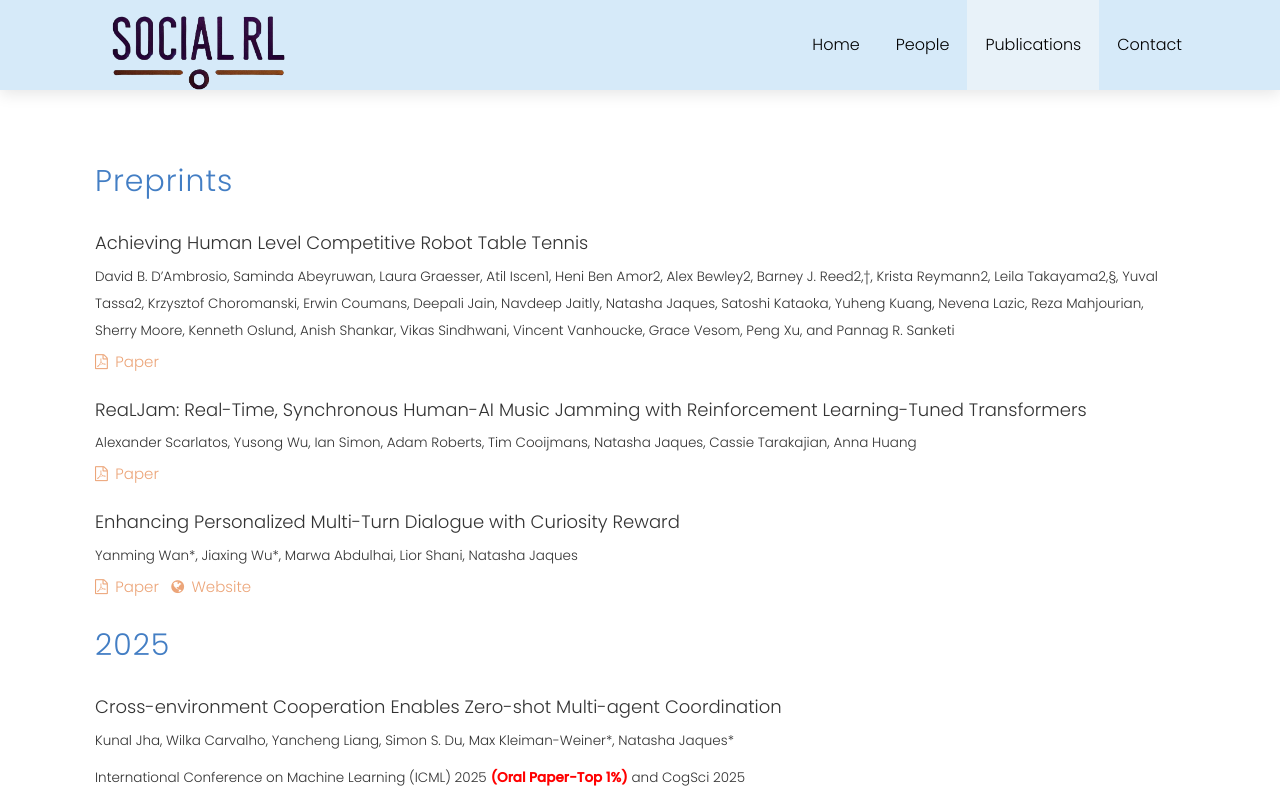
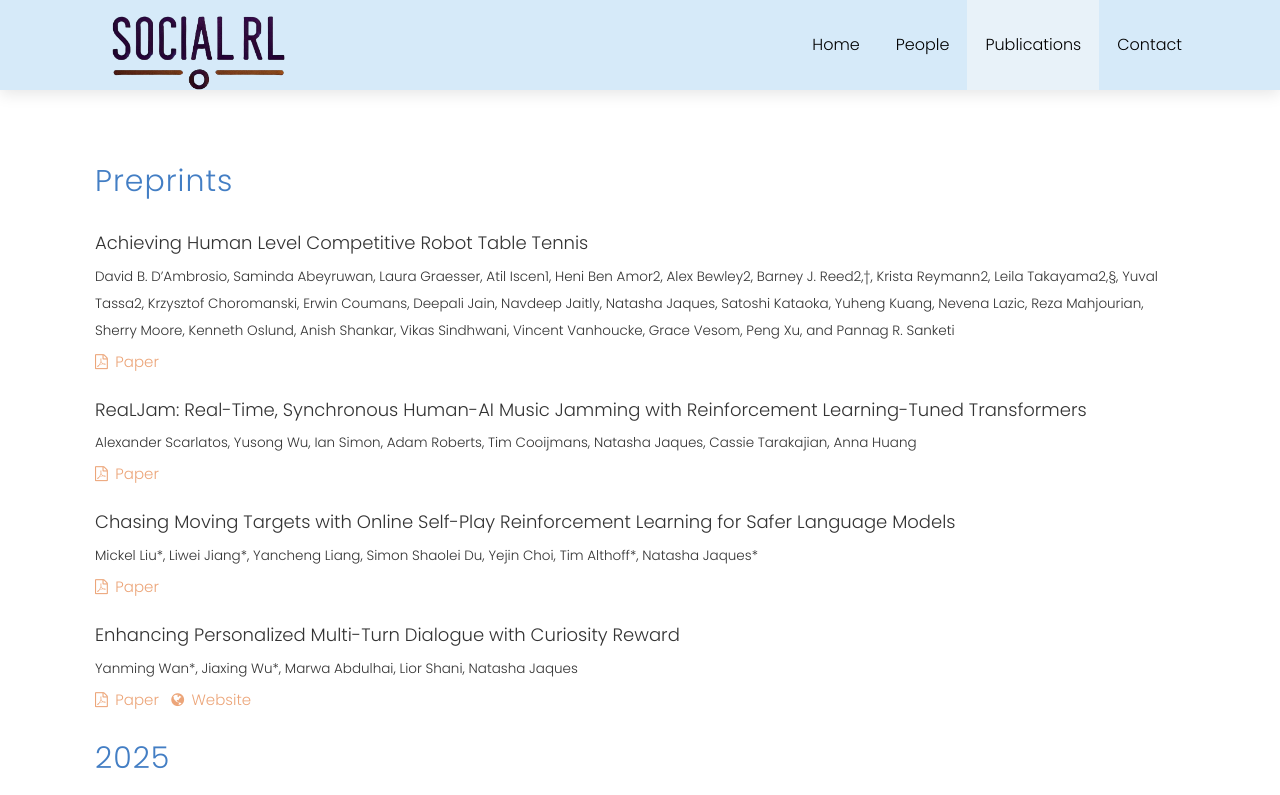
Before and after one commit to Social-RL/socialrl-lab-website, a plain HTML site: page publications.html in a window 1280 px wide. Shown: the top 795 px of the page. Drawn offline with Linux system fonts and the light colour scheme.

Commit message:
add self-redteaming (test)

```diff
--- a/publications.html
+++ b/publications.html
@@ -127,6 +127,21 @@
                 </div>
                 <div class="publinks">
                   <a href="#"><i class="fa fa-file-pdf-o"></i>Paper</a>&nbsp;&nbsp;
+                  <!-- <a href="https://sites.google.com/view/ecological-rl/home"><i
+                      class="fa fa-link"></i>Website</a>&nbsp;&nbsp;
+                </div> -->
+                </div>
+              </div>
+
+              <div class="robotics rl pubitem">
+                <div class="pubtitle">
+                  Chasing Moving Targets with Online Self-Play Reinforcement Learning for Safer Language Models
+                </div>
+                <div class="pubauthors">
+                  Mickel Liu*, Liwei Jiang*, Yancheng Liang, Simon Shaolei Du, Yejin Choi, Tim Althoff*, Natasha Jaques*
+                </div>
+                <div class="publinks">
+                  <a href="https://arxiv.org/pdf/2506.07468"><i class="fa fa-file-pdf-o"></i>Paper</a>&nbsp;&nbsp;
                   <!-- <a href="https://sites.google.com/view/ecological-rl/home"><i
                       class="fa fa-link"></i>Website</a>&nbsp;&nbsp;
                 </div> -->
```
